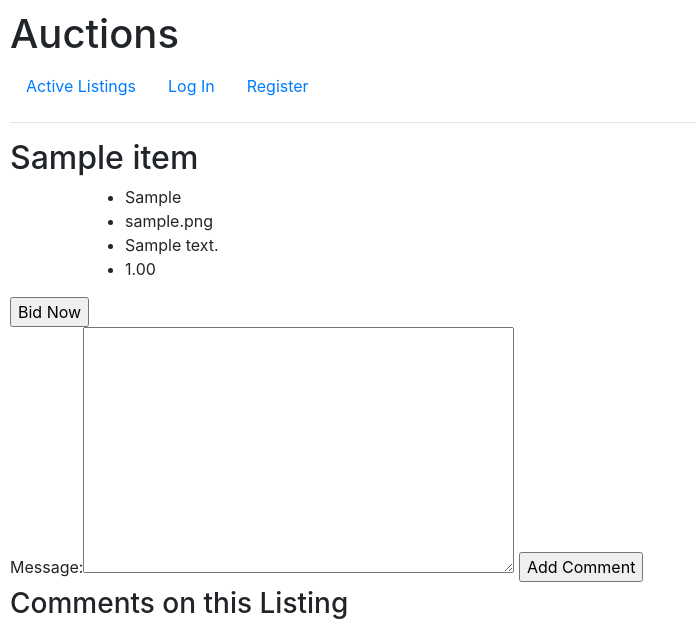
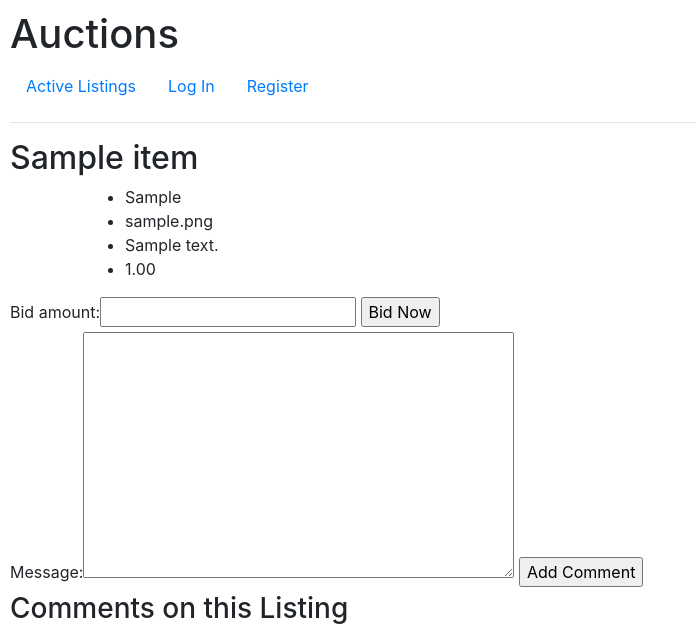
Before and after one commit to CarolineGould/Project_2, a Django app: page /auctions/1 in a window 1280 px wide. Shown: the top 624 px of the page, without its empty margins (0-696 px from the left). Run offline with Django 3.2, Linux system fonts and the light colour scheme; data comes from the database, SQL or seed files in the repository; tables that the repository leaves empty hold one stand-in row (values such as "Sample post"); some libraries are stand-ins or nearby versions.

Commit message:
Bids going through

```diff
--- a/auctions/models.py
+++ b/auctions/models.py
@@ -27,7 +27,6 @@ class Item(models.Model):
         return f"{self.title}: {self.description}, {self.category}, {self.starting_bid}, {self.image_URL}"
 
 class Bid(models.Model):
-    id =models.AutoField(primary_key=True)
     item_id = models.ForeignKey(Item, on_delete=models.CASCADE)
     create_date = models.DateTimeField(auto_now=True)
     bid_amount=models.DecimalField(max_digits=6, decimal_places=2)
--- a/auctions/templates/auctions/listing.html
+++ b/auctions/templates/auctions/listing.html
@@ -11,11 +11,12 @@
     </ul>
      </div>
 
-    <form action ="bid" method="POST">
+    <form action ="/bid" method="POST">
         {% csrf_token %}
         <!-- <input type="number" name= "bid_amount" min= "{{min_bid}}"/> -->
-        {{form}}
+        {{bid_form}}
         <input type = "submit" value ="Bid Now"/>
+        <!-- <input type="text" name="bid_amount" value="{{listing.bid_amount}}"> -->
         <input type ="hidden" name ="item_id" value = "{{listing.id}}"/>
     </form>
 
--- a/auctions/urls.py
+++ b/auctions/urls.py
@@ -12,6 +12,7 @@ urlpatterns = [
     path("watch_list", views.watch_list, name="watch_list"),
     path("create_listing", views.create_listing, name="create_listing"),
     path("auctions/<id>", views.auctions, name="auctions"),
+    path("bid", views.bid, name="bid"),
     path("comment", views.comment, name="comment")
 
 
--- a/auctions/views.py
+++ b/auctions/views.py
@@ -4,12 +4,17 @@ from django.http import HttpResponse, HttpResponseRedirect
 from django.shortcuts import render
 from django.urls import reverse
 from django.forms import ModelForm
-from .models import Item, User, Comment
+from .models import Item, User, Comment, Bid
 
 class CommentForm(ModelForm):
     class Meta:
         model= Comment
         fields = ["message"]
+
+class BidForm(ModelForm):
+    class Meta:
+        model = Bid
+        fields = ["bid_amount"]
 
 
 def index(request):
@@ -26,8 +31,11 @@ def auctions(request,id):
         "min_bid": auction_item.starting_bid,
         "comment_form": CommentForm(initial={
             "user_id": request.user.username
+        }),
+
+        "bid_form": BidForm(initial={
+            "user_id": request.user.username
         })
-
     })
 
 
@@ -120,28 +128,13 @@ def category_listings(request, category):
     })
 
 
-# class BidForm(ModelForm):
-#     class Meta:
-#         model = Bid
-#         fields = ["bid_amount"]
-
-# def bid(request):
-#     request.POST.body
-
-
-# def comment (request):
-#     if request.method =="POST":
-#         # username = None
-#         # if request.user.is_authenticated:
-#         #     username = request.user.username
-#         comment= CommentForm(request.POST)
-#         # print (username)
-#         # comment.data["user_id"] = username
-#         # id= comment.data.item_id
-#         if comment.is_valid():
-#             comment.save()
-#             return HttpResponseRedirect(reverse("index" ))
-#         return HttpResponseRedirect(reverse("index"))
+def bid(request):
+    if request.method == "POST":
+        item_id = request.POST["item_id"]
+        bidded_amount = request.POST["bid_amount"]
+        bid= Bid(user_id=request.user, item_id=Item.objects.get(pk=item_id), bid_amount = bidded_amount)
+        bid.save()
+    return HttpResponseRedirect(reverse('auctions' , args =[item_id]))
 
 
 def comment(request):
```
